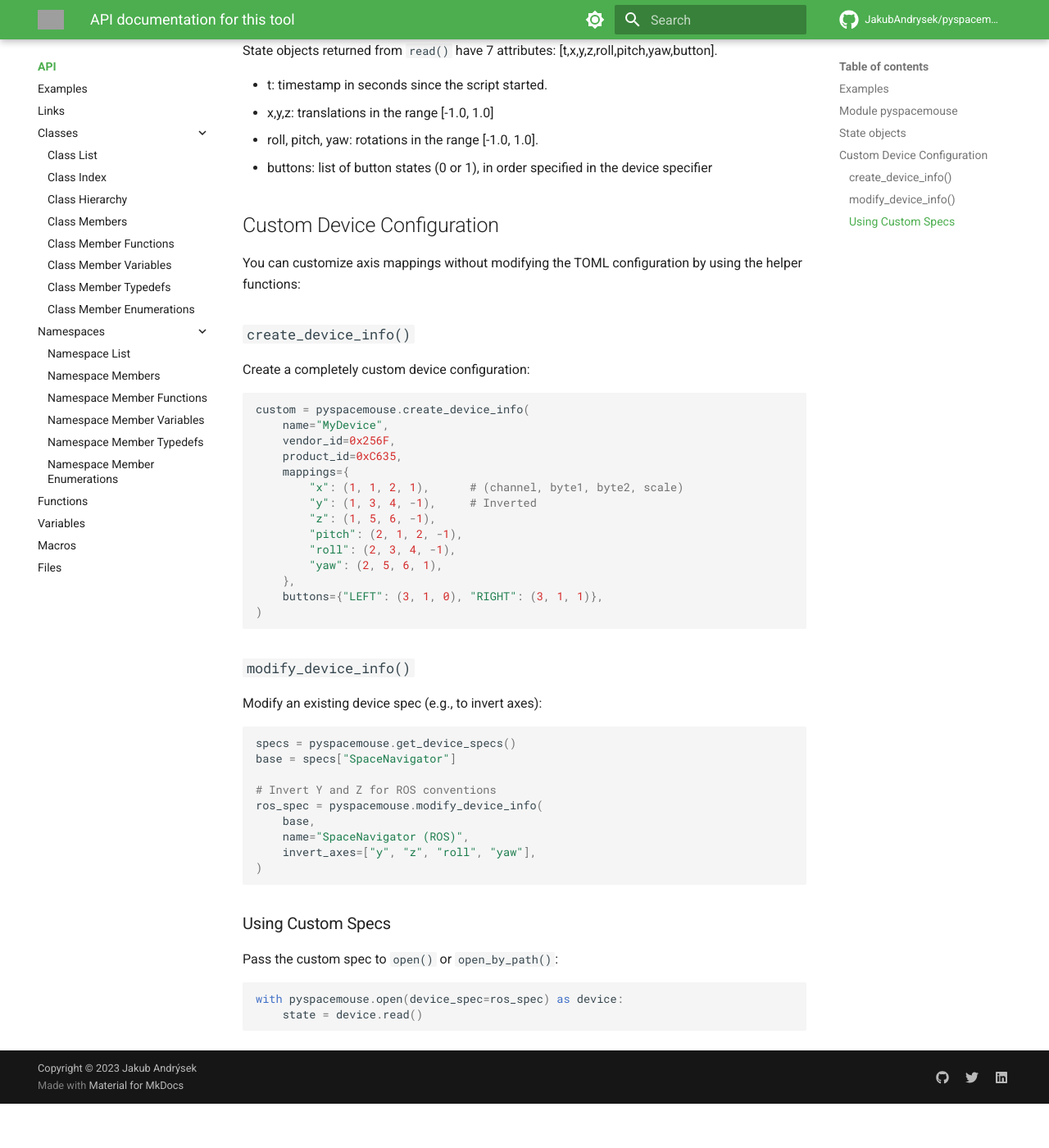
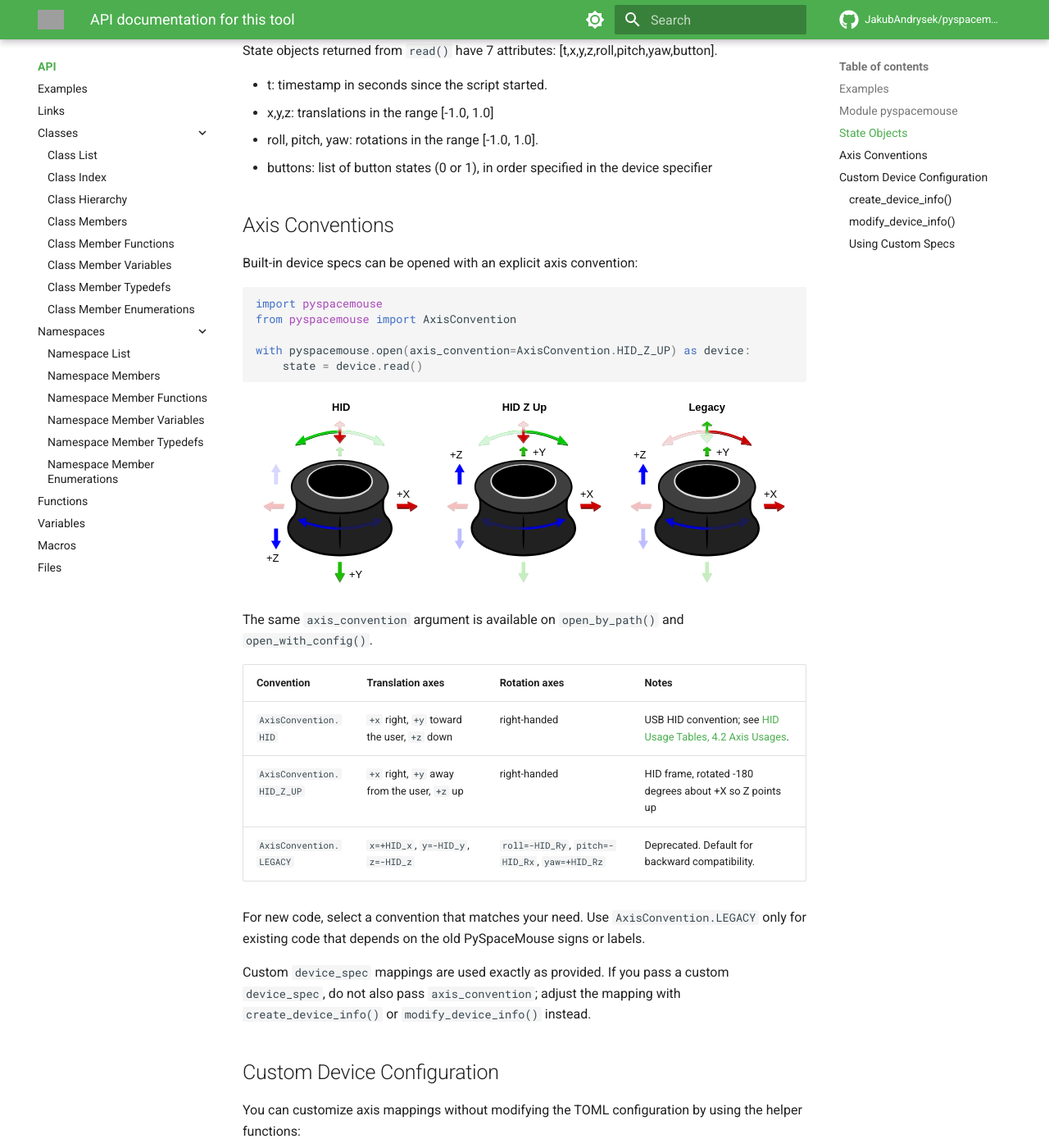
Before and after one commit to JakubAndrysek/PySpaceMouse, an MkDocs documentation site: the page built from docs/mouseApi/index.md, in a window 1280 px wide and 1400 px high, scrolled down 1211 px. Shown: the whole window at 82% size. Built offline with MkDocs 1.6.1 and Material for MkDocs 9.7.7, drawn with Linux system fonts in a browser that asks for light colours; comment, search, counter and statistics services are not loaded; before the commit the page ends 2557 px from its top, so only the background shows below that; grey boxes are pictures that could not be loaded.

Commit message:
Update docs with axis_convention details
Add convention illustrations

````diff
--- a/docs/mouseApi/index.md
+++ b/docs/mouseApi/index.md
@@ -42,7 +42,7 @@ There are also attributes:
     dev.connected       True if the device is connected, False otherwise
     dev.state           Convenience property which returns the same value as read()
 
-## State objects
+## State Objects
 
 State objects returned from `read()` have 7 attributes: [t,x,y,z,roll,pitch,yaw,button].
 
@@ -50,6 +50,40 @@ State objects returned from `read()` have 7 attributes: [t,x,y,z,roll,pitch,yaw,
 * x,y,z: translations in the range [-1.0, 1.0]
 * roll, pitch, yaw: rotations in the range [-1.0, 1.0].
 * buttons: list of button states (0 or 1), in order specified in the device specifier
+
+## Axis Conventions
+
+Built-in device specs can be opened with an explicit axis convention:
+
+```python
+import pyspacemouse
+from pyspacemouse import AxisConvention
+
+with pyspacemouse.open(axis_convention=AxisConvention.HID_Z_UP) as device:
+    state = device.read()
+```
+
+<p align="center">
+  <img src="../assets/hid_axes.svg" alt="Raw HID axis convention" width="220">
+  <img src="../assets/hid_z_up_axes.svg" alt="HID Z-up axis convention" width="220">
+  <img src="../assets/legacy_axis.svg" alt="Legacy PySpaceMouse axis convention" width="220">
+</p>
+
+The same `axis_convention` argument is available on `open_by_path()` and
+`open_with_config()`.
+
+| Convention | Translation axes | Rotation axes                                  | Notes                                                                                                              |
+|------------|------------------|------------------------------------------------|--------------------------------------------------------------------------------------------------------------------|
+| `AxisConvention.HID` | `+x` right, `+y` toward the user, `+z` down | right-handed                                   | USB HID convention; see [HID Usage Tables, 4.2 Axis Usages](https://usb.org/document-library/hid-usage-tables-17). |
+| `AxisConvention.HID_Z_UP` | `+x` right, `+y` away from the user, `+z` up | right-handed                                   | HID frame, rotated -180 degrees about +X so Z points up                                                            |
+| `AxisConvention.LEGACY` | `x=+HID_x`, `y=-HID_y`, `z=-HID_z` | `roll=-HID_Ry`, `pitch=-HID_Rx`, `yaw=+HID_Rz` | Deprecated. Default for backward compatibility.                                                                    |
+
+For new code, select a convention that matches your need. Use `AxisConvention.LEGACY` only for existing code that
+depends on the old PySpaceMouse signs or labels.
+
+Custom `device_spec` mappings are used exactly as provided. If you pass a
+custom `device_spec`, do not also pass `axis_convention`; adjust the mapping
+with `create_device_info()` or `modify_device_info()` instead.
 
 ## Custom Device Configuration
 
````
Also changed, not shown: README.md (+23 -0 lines), docs/README.md (+23 -0 lines), docs/assets/hid_axes.svg (added), docs/assets/hid_z_up_axes.svg (added), docs/assets/legacy_axis.svg (added).
